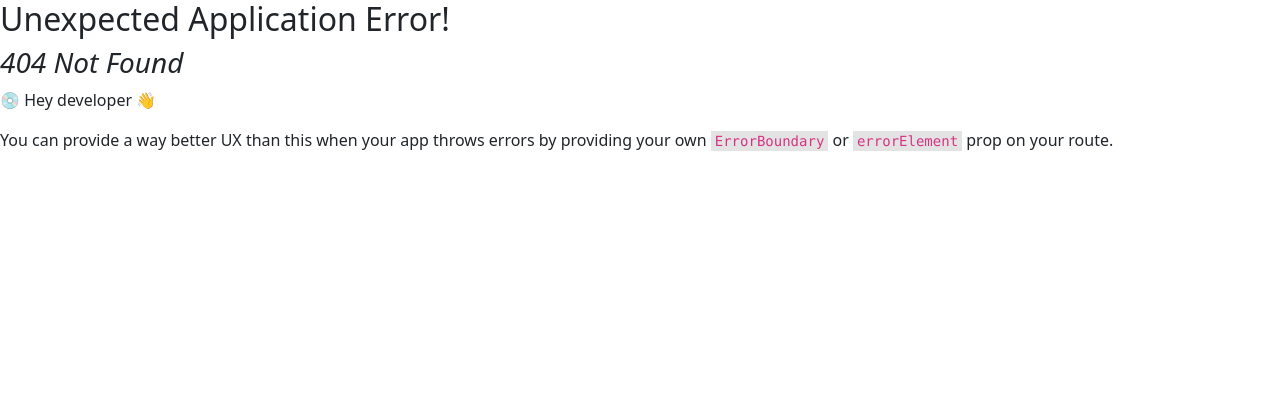
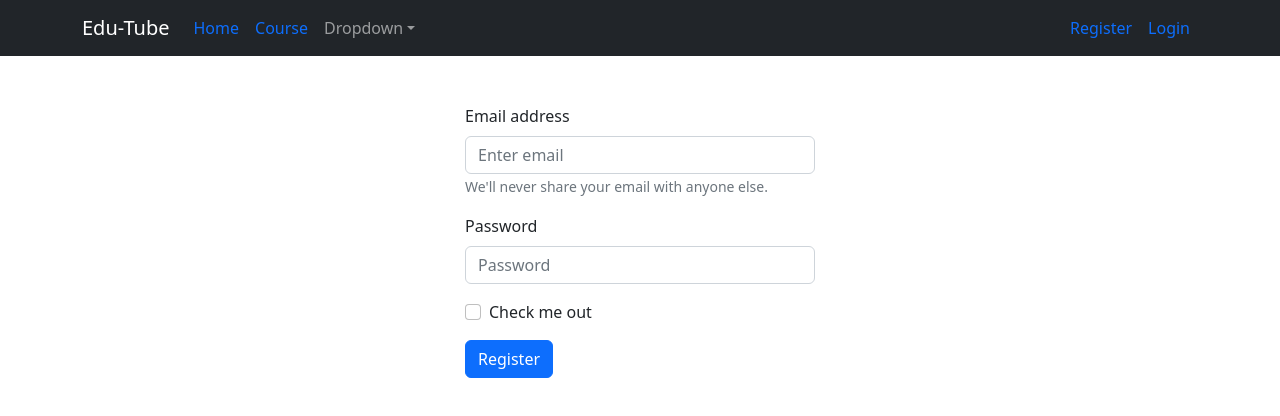
Before and after one commit to Shihab0/eduTube-client, a React (Create React App) app: page /register in a window 1280 px wide. Before the commit this address had no page. Shown: the top 416 px of the page. Built offline with nearby package versions, Linux system fonts and the light colour scheme.

Commit message:
Login and register form added

```diff
--- /dev/null
+++ b/src/RegisterLogin/Login.jsx
@@ -0,0 +1,34 @@
+import React from 'react';
+import Button from 'react-bootstrap/Button';
+import Form from 'react-bootstrap/Form';
+import Header from '../Shared/Header';
+
+const Login = () => {
+    return (
+        <div>
+            <Header></Header>
+            <Form className='mx-auto mt-5' style={{width: '350px'}}>
+            <Form.Group className="mb-3" controlId="formBasicEmail">
+                <Form.Label>Email address</Form.Label>
+                <Form.Control type="email" placeholder="Enter email" />
+                <Form.Text className="text-muted">
+                    We'll never share your email with anyone else.
+                </Form.Text>
+            </Form.Group>
+
+            <Form.Group className="mb-3" controlId="formBasicPassword">
+                <Form.Label>Password</Form.Label>
+                <Form.Control type="password" placeholder="Password" />
+            </Form.Group>
+            <Form.Group className="mb-3" controlId="formBasicCheckbox">
+                <Form.Check type="checkbox" label="Check me out" />
+            </Form.Group>
+            <Button variant="primary" type="submit">
+               Login
+            </Button>
+        </Form>
+        </div>
+    );
+};
+
+export default Login;
--- /dev/null
+++ b/src/RegisterLogin/Register.jsx
@@ -0,0 +1,34 @@
+import React from 'react';
+import Button from 'react-bootstrap/Button';
+import Form from 'react-bootstrap/Form';
+import Header from '../Shared/Header';
+
+const Register = () => {
+    return (
+        <div>
+            <Header></Header>
+            <Form className='mx-auto mt-5' style={{width: '350px'}}>
+            <Form.Group className="mb-3" controlId="formBasicEmail">
+                <Form.Label>Email address</Form.Label>
+                <Form.Control type="email" placeholder="Enter email" />
+                <Form.Text className="text-muted">
+                    We'll never share your email with anyone else.
+                </Form.Text>
+            </Form.Group>
+
+            <Form.Group className="mb-3" controlId="formBasicPassword">
+                <Form.Label>Password</Form.Label>
+                <Form.Control type="password" placeholder="Password" />
+            </Form.Group>
+            <Form.Group className="mb-3" controlId="formBasicCheckbox">
+                <Form.Check type="checkbox" label="Check me out" />
+            </Form.Group>
+            <Button variant="primary" type="submit">
+                Register
+            </Button>
+        </Form>
+        </div>
+    );
+};
+
+export default Register;
--- a/src/Shared/Header.jsx
+++ b/src/Shared/Header.jsx
@@ -13,8 +13,8 @@
                 <Navbar.Toggle aria-controls="responsive-navbar-nav" />
                 <Navbar.Collapse id="responsive-navbar-nav">
                     <Nav className="me-auto">
-                        <Nav.Link><Link to='/home'>Home</Link></Nav.Link>
-                        <Nav.Link><Link to='/allCourse'>Course</Link></Nav.Link>
+                        <Nav.Link><Link className='text-decoration-none' to='/home'>Home</Link></Nav.Link>
+                        <Nav.Link><Link className='text-decoration-none' to='/allCourse'>Course</Link></Nav.Link>
                         <NavDropdown title="Dropdown" id="collasible-nav-dropdown">
                             <NavDropdown.Item href="#action/3.1">Action</NavDropdown.Item>
                             <NavDropdown.Item href="#action/3.2">
@@ -28,9 +28,11 @@
                         </NavDropdown>
                     </Nav>
                     <Nav>
-                        <Nav.Link href="#deets">More deets</Nav.Link>
-                        <Nav.Link eventKey={2} href="#memes">
-                            Dank memes
+                        <Nav.Link>
+                        <Link className='text-decoration-none' to='/register'>Register</Link>
+                        </Nav.Link>
+                        <Nav.Link>
+                            <Link className='text-decoration-none' to='/login'>Login</Link>
                         </Nav.Link>
                     </Nav>
                 </Navbar.Collapse>
```
Also changed, not shown: src/routers/routes/router.js (+10 -0 lines).
